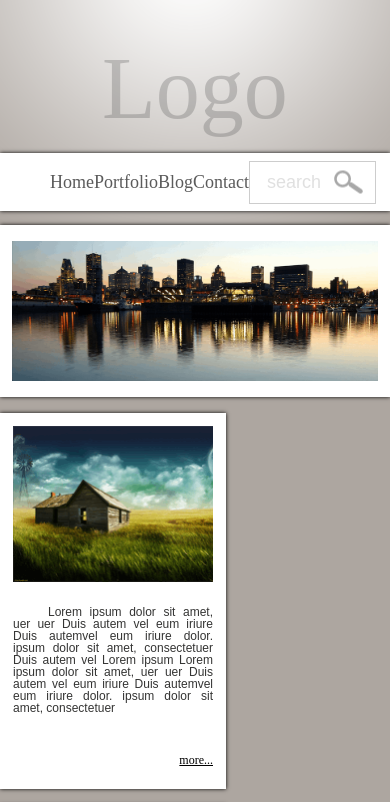
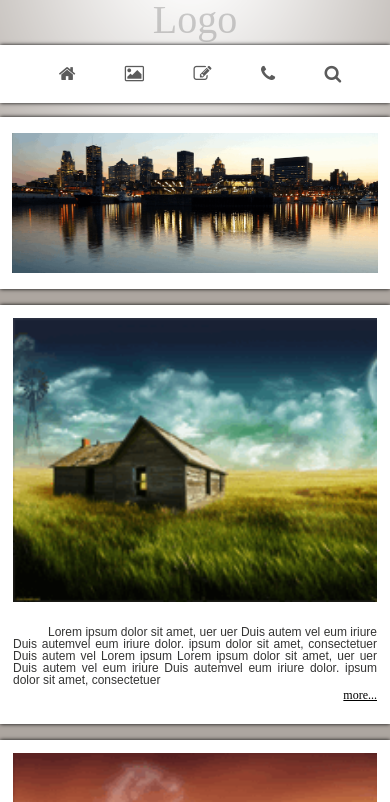
Before and after one commit to HoWi-Mithril/landing_test_off_site, a plain HTML site: page index.html in a window 390 px wide. Shown: the top 802 px of the page. Drawn offline with Linux system fonts and the light colour scheme.

Commit message:
Add files via upload

```diff
--- a/css/style.css
+++ b/css/style.css
@@ -1,4 +1,5 @@
 body {
+    min-width: 320px;
     background: #ADA6A0 url(../img/Background_body.png) center top no-repeat;
     margin: 0 auto;
     font-family: "Rockwell";
@@ -26,6 +27,7 @@ a {
 a:hover {
     color:orange;
 }
+
 /* Header */
 .menu_bar {
     display: flex;
@@ -37,7 +39,9 @@ a:hover {
     padding-left: 50px;
     box-sizing: border-box;
 }
-
+.menu_nav_icons li {
+    display: none;
+}
 .menu_nav ul {
     display: flex;
     justify-content: space-between;
@@ -49,6 +53,10 @@ a:hover {
 
     font-size: 18px;
     color: rgb( 91, 91, 91 );
+}
+
+.menu_nav a:hover {
+    color: rgb(255, 94, 0);
 }
 
 /* Menu Bar - search*/
@@ -201,3 +209,64 @@ input[type="search"]::-webkit-search-results-decoration { display: none; }
     font-family: "Calibri";
     font-weight: bold;
 }
+
+
+@media (max-width: 930px) {
+    .top_logo {
+        margin: 0;
+    }
+    .menu_nav {
+        padding-left: 10px;
+    }
+    .menu_search {
+        margin-right: 10px;
+        min-width: 100px;
+    }
+    .sec_tiles {
+        justify-content: space-around;
+    }
+
+    .sec_greeting {
+    }
+    .sec_greeting_images {
+        align-content: space-around;
+    }
+
+}
+@media (max-width: 425px) {
+    .top_logo {
+        font-size: 40px;
+    }
+    .wrapper {
+        margin-top: 5px;
+    }
+    .menu_nav {
+        margin: 0 auto;
+        flex-basis: 75%;
+        justify-content: center;
+    }
+    .menu_nav_icons li {
+        display: inline-block;
+    }
+    .menu_nav_links li{
+        display: none;
+    }
+    .menu_search {
+        display: none;
+    }
+    .sec_tiles {
+     flex-direction: column;
+     align-items: center;
+    }
+    .sec_tiles_tile  {
+     max-width: none;
+    }
+    .sec_greeting_images {
+    flex-direction: column;
+    min-width: 105px;
+    }
+    .sec_greeting_images img {
+     margin-bottom: 5px;
+    }
+
+}
--- a/index.html
+++ b/index.html
@@ -8,6 +8,8 @@
 
     <link rel="stylesheet" href="./css/reset.css">
     <link rel="stylesheet" href="./css/style.css">
+    <link rel="stylesheet" href="https://stackpath.bootstrapcdn.com/font-awesome/4.7.0/css/font-awesome.min.css"
+        integrity="sha384-wvfXpqpZZVQGK6TAh5PVlGOfQNHSoD2xbE+QkPxCAFlNEevoEH3Sl0sibVcOQVnN" crossorigin="anonymous">
 </head>
 
 <body>
@@ -16,11 +18,18 @@
 
         <header class="menu_bar shadow">
             <nav class="menu_nav">
-                <ul>
+                <ul class="menu_nav_links">
                     <li><a href="#">Home</a></li>
                     <li><a href="#">Portfolio</a></li>
                     <li><a href="#">Blog</a></li>
                     <li><a href="#">Contact</a></li>
+                </ul>
+                <ul class="menu_nav_icons">
+                    <li><a href="#"><i class="fa fa-home" aria-hidden="true"></i></a></li>
+                    <li><a href="#"><i class="fa fa-picture-o" aria-hidden="true"></i></a></li>
+                    <li><a href="#"><i class="fa fa-pencil-square-o" aria-hidden="true"></i></a></li>
+                    <li><a href="#"><i class="fa fa-phone" aria-hidden="true"></i></a></li>
+                    <li><a href="#"><i class="fa fa-search" aria-hidden="true"></i></a></li>
                 </ul>
             </nav>
 
```
